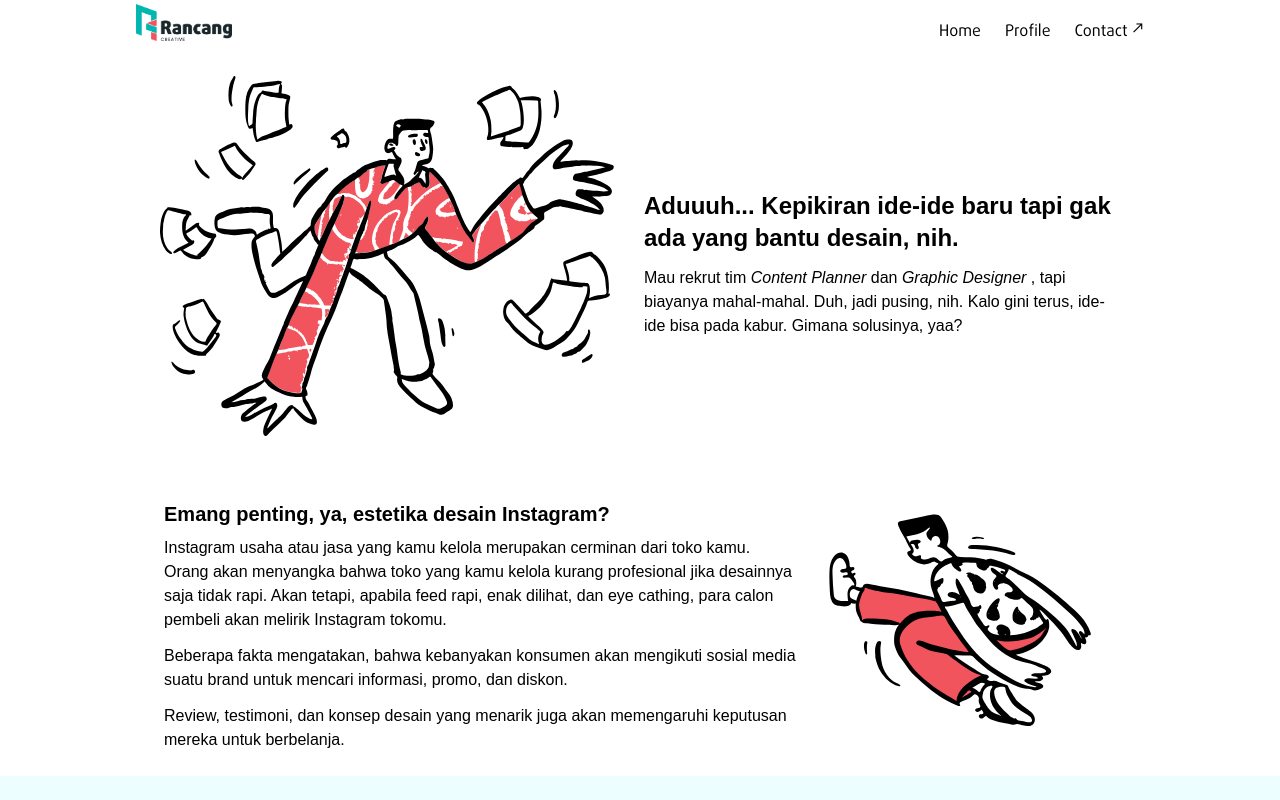
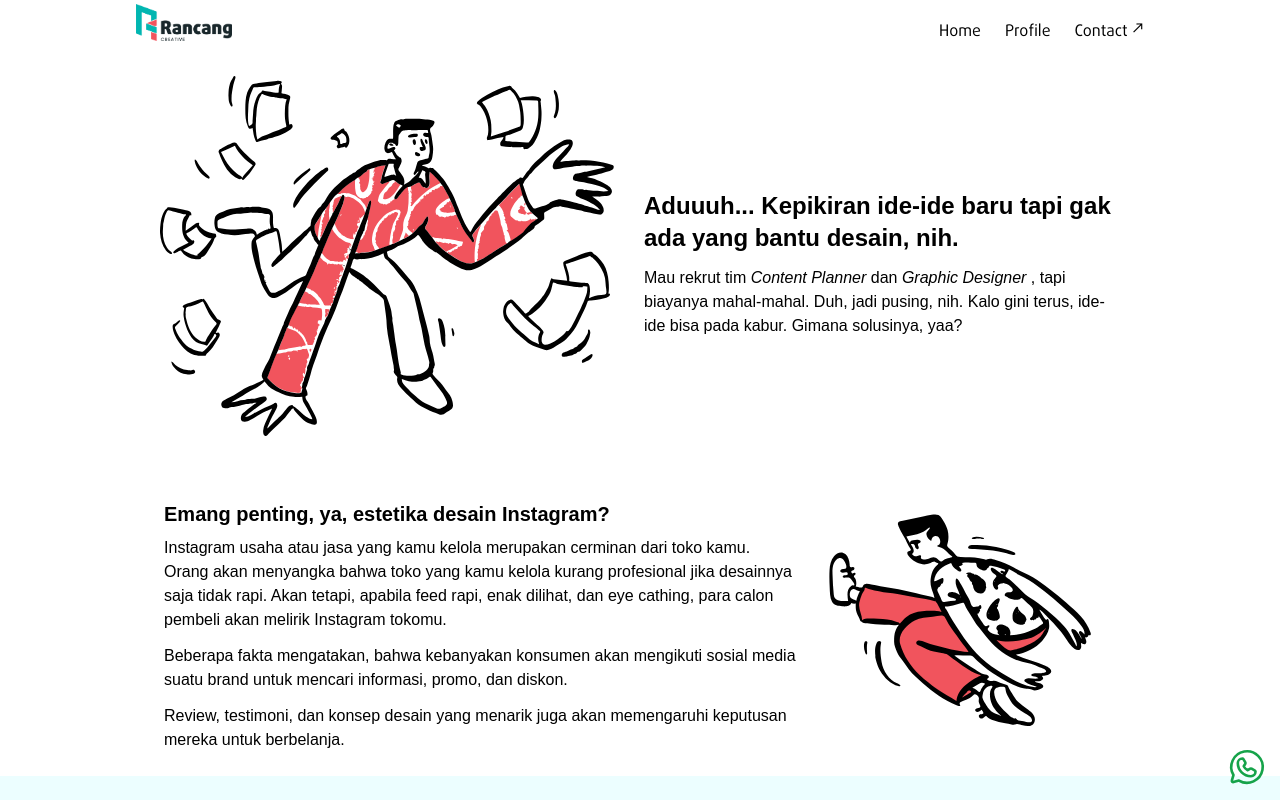
Before and after one commit to abaihaaqi/rancang-creative, a Next.js app: page / in a window 1280 px wide. Shown: the top 800 px of the page. Built offline with nearby package versions, Linux system fonts and the light colour scheme.

Commit message:
Add WA float button 🛠️

```diff
--- a/components/navbar.jsx
+++ b/components/navbar.jsx
@@ -1,7 +1,7 @@
 import Image from 'next/image'
 import Link from 'next/link'
 import { useState } from 'react'
-import { List, X } from 'phosphor-react'
+import { WhatsappLogo, List, X } from 'phosphor-react'
 import style from './navbar.module.css'
 import logoHorizontal from '../public/icon/logo-horizontal.png'
 
@@ -9,6 +9,7 @@ export default function Navbar() {
   const [isOpen, setIsOpen] = useState(false)
 
   return (
+    <>
       <div className='bg-white sticky top-0 z-50'>
         <div className='flex justify-between items-center px-2 lg:max-w-screen-lg lg:mx-auto lg:items-end'>
           <Link href='#top'>
@@ -62,5 +63,9 @@ export default function Navbar() {
           </div>
         )}
       </div>
+      <a href='http://wa.me/6285624200502?text=Hi,+mau+dong+sosmednya+dirapihin' target='_blank' rel='noopener noreferrer' className='fixed bottom-0 right-0 m-3 z-40'>
+        <WhatsappLogo size={42} className='text-green-600 mx-auto' />
+      </a>
+    </>
   )
 }
```
Lines whose indentation alone changed are shown as unchanged.
